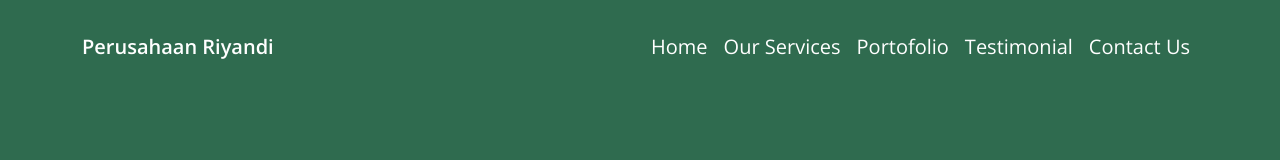
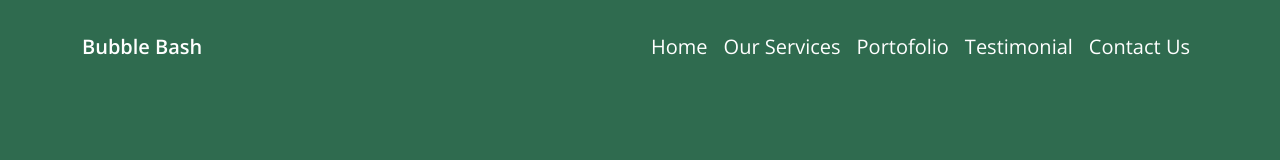
Before and after one commit to rapelista/bubble-bash, a plain HTML site: page index.html in a window 1280 px wide. Shown: the top 160 px of the page. Drawn offline with nearby package versions, Linux system fonts and the light colour scheme.

Commit message:
minor update

```diff
--- a/index.html
+++ b/index.html
@@ -4,7 +4,7 @@
     <meta charset="UTF-8" />
     <meta http-equiv="X-UA-Compatible" content="IE=edge" />
     <meta name="viewport" content="width=device-width, initial-scale=1.0" />
-    <title>Riyandi</title>
+    <title>Bubble Bash</title>
     <!-- Bootstrap CSS -->
     <link
       rel="stylesheet"
@@ -20,7 +20,7 @@
 
       <nav class="navbar navbar-expand-lg">
         <div class="container py-3">
-          <a class="navbar-brand">Perusahaan Riyandi</a>
+          <a class="navbar-brand">Bubble Bash</a>
           <button
             class="navbar-toggler"
             type="button"
@@ -272,7 +272,7 @@
       <div class="container py-5">
         <div class="grid">
           <div>
-            <span class="title">Perusahaan Riyandi</span>
+            <span class="title">Bubble Bash</span>
             <p class="description col-6 mt-3 mb-4">
               Introducing, We are Bubble Bash digital agency company with more
               than 6 years of experience. We are committed to serve with all our
```
